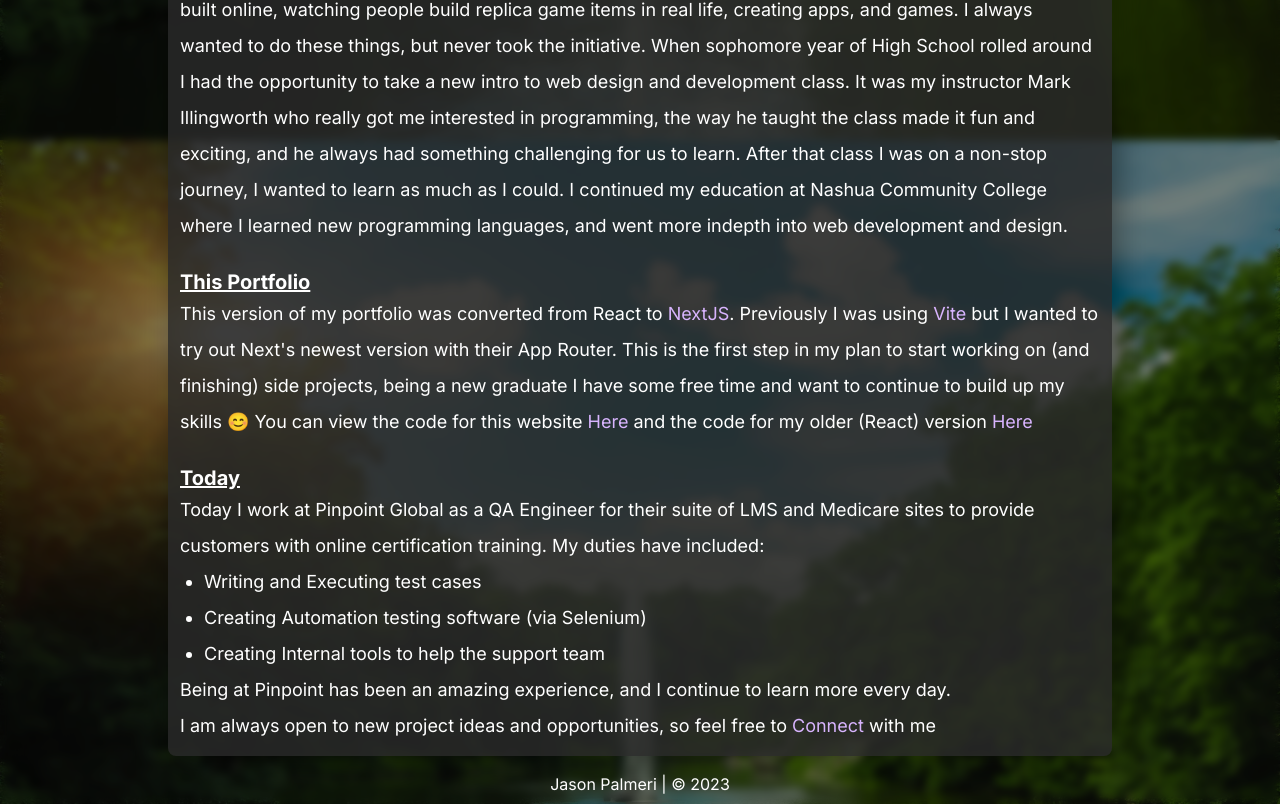
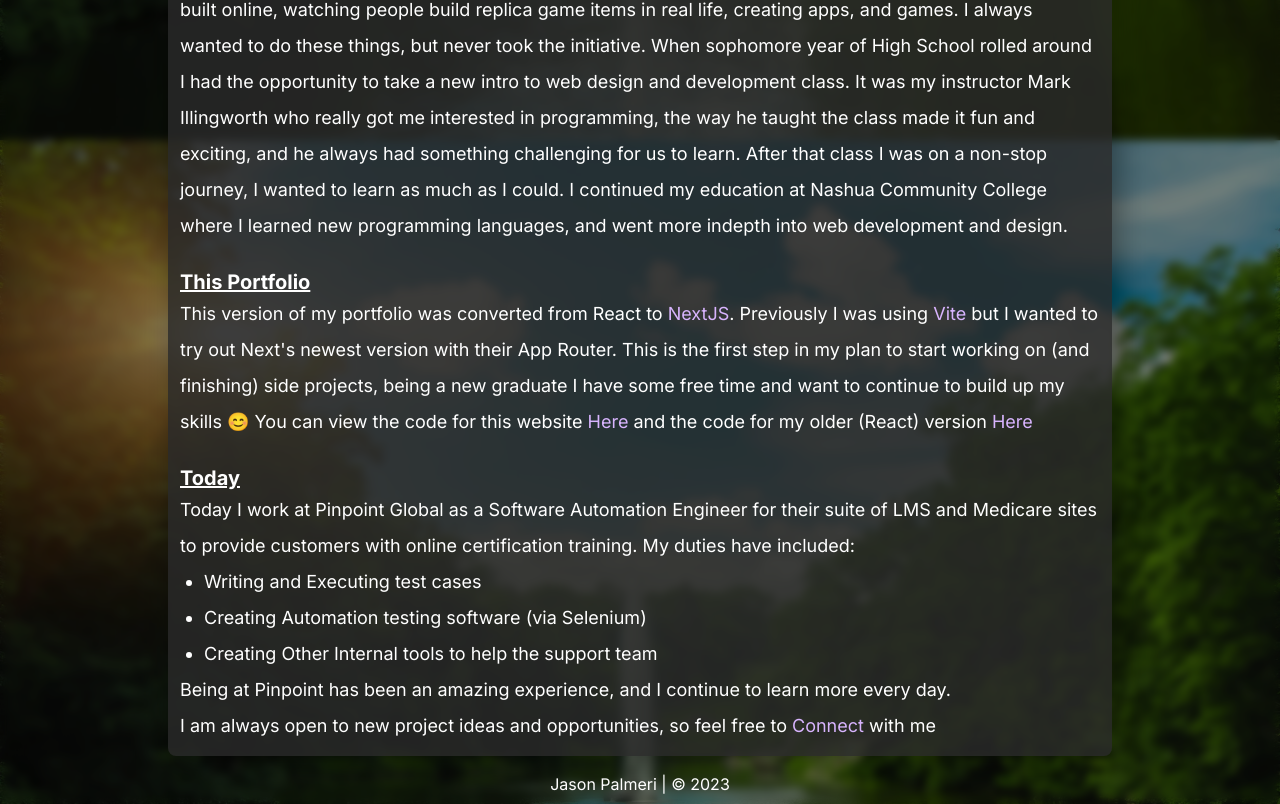
Before and after one commit to Petster/jason-palmeri-portfolio, a Next.js app: page /about in a window 1280 px wide. Shown: the part 713-1517 px from the top of the page. Built offline with nearby package versions, Linux system fonts and the light colour scheme.

Commit message:
v0.1.8.4
Updated some About me text. Promotion :3

```diff
--- a/src/app/about/page.tsx
+++ b/src/app/about/page.tsx
@@ -45,11 +45,11 @@ export default function About() {
           <p className={pStyle}>This version of my portfolio was converted from React to <a href="https://nextjs.org/" className="text-purple-300 hover:underline" target="_blank">NextJS</a>. Previously I was using <a href="https://vitejs.dev/" className="text-purple-300 hover:underline" target="_blank">Vite</a> but I wanted to try out Next&apos;s newest version with their App Router. This is the first step in my plan to start working on (and finishing) side projects, being a new graduate I have some free time and want to continue to build up my skills 😊 You can view the code for this website <a href="https://github.com/Petster/jason-palmeri-portfolio" target="_blank" className="text-purple-300 hover:underline">Here</a> and the code for my older (React) version <a href="https://github.com/Petster/react-portfolio" target="_blank" className="text-purple-300 hover:underline">Here</a></p>
           <br/>
           <h1 className={hStyle}>Today</h1>
-          <p className={pStyle}>Today I work at Pinpoint Global as a QA Engineer for their suite of LMS and Medicare sites to provide customers with online certification training. My duties have included:</p>
+          <p className={pStyle}>Today I work at Pinpoint Global as a Software Automation Engineer for their suite of LMS and Medicare sites to provide customers with online certification training. My duties have included:</p>
           <ul>
             <li className={liStyle}>Writing and Executing test cases</li>
             <li className={liStyle}>Creating Automation testing software (via Selenium)</li>
-            <li className={liStyle}>Creating Internal tools to help the support team</li>
+            <li className={liStyle}>Creating Other Internal tools to help the support team</li>
           </ul>
           <p className={pStyle}>Being at Pinpoint has been an amazing experience, and I continue to learn more every day.</p>
           <p className={pStyle}>I am always open to new project ideas and opportunities, so feel free to <Link className={'text-purple-300 hover:underline'} href={'/connect'}>Connect</Link> with me</p>
```
